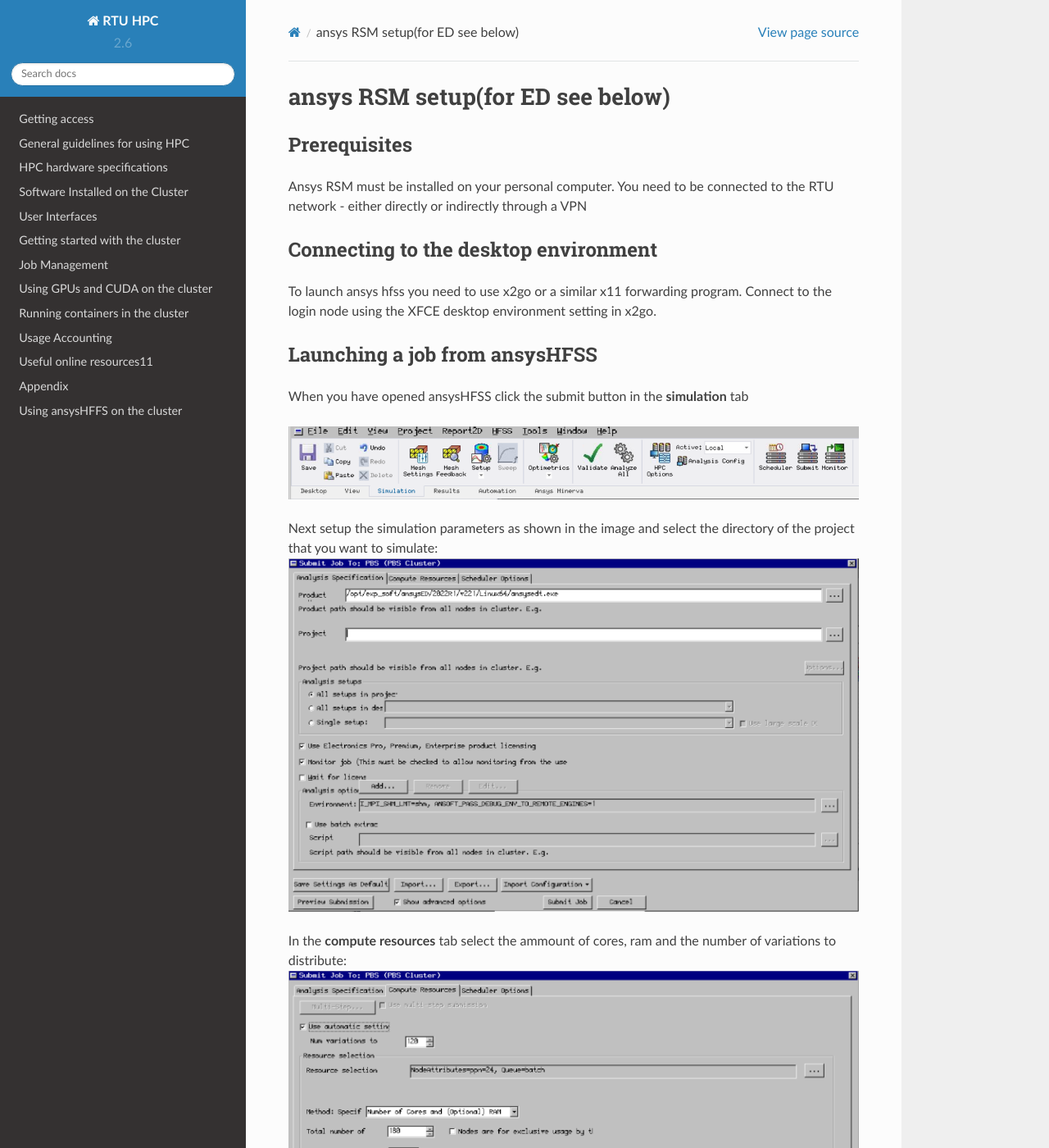
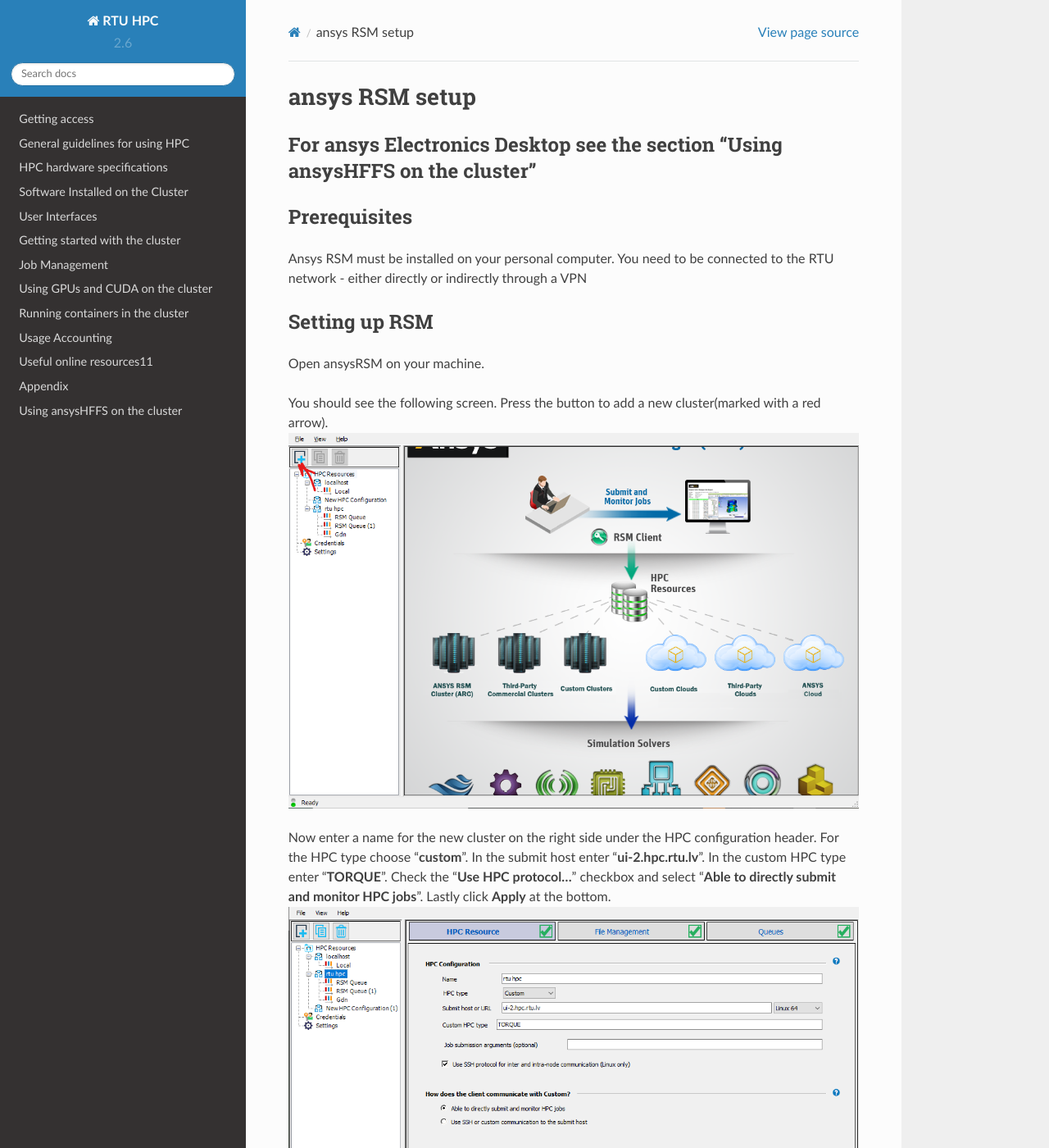
Before and after one commit to rtuhpc/hpc-manual, a Sphinx documentation site: the page built from doc/ansysRSM.md, in a window 1280 px wide and 1400 px high. Shown: the whole window at 82% size. Built offline with Sphinx 7.4.7 and the Read the Docs theme 2.0.0, drawn with Linux system fonts in a browser that asks for light colours; some of the changed text lies outside the part shown.

Commit message:
Update ansysRSM.md
Add tutorial for ansys RSM

````diff
--- a/doc/ansysRSM.md
+++ b/doc/ansysRSM.md
@@ -1,27 +1,35 @@
-# ansys RSM setup(for ED see below)
+# ansys RSM setup
+## For ansys Electronics Desktop see the section "Using ansysHFFS on the cluster"
 
 ## Prerequisites
 Ansys RSM must be installed on your personal computer.
 You need to be connected to the RTU network - either directly or indirectly through a VPN
 
-## Connecting to the desktop environment
-To launch ansys hfss you need to use x2go or a similar x11 forwarding program. Connect to the login node using the XFCE desktop environment setting in x2go.
+## Setting up RSM
+Open ansysRSM on your machine.
 
-## Launching a job from ansysHFSS
-When you have opened ansysHFSS click the submit button in the <b>simulation</b> tab
+You should see the following screen. Press the button to add a new cluster(marked with a red arrow).
+![ansys_simulate_select](images/ansysRSM/initial.png)
 
-![ansys_simulate_select](images/ansys_simulate_select.PNG)
+Now enter a name for the new cluster on the right side under the HPC configuration header. For the HPC type choose "**custom**". In the submit host enter "**ui-2.hpc.rtu.lv**". In the custom HPC type enter "**TORQUE**". Check the "**Use HPC protocol...**" checkbox and select "**Able to directly submit and monitor HPC jobs**". Lastly click **Apply** at the bottom.
+![ansys_simulate_select](images/ansysRSM/settings1.png)
 
-Next setup the simulation parameters as shown in the image and select the directory of the project that you want to simulate:
-![ansys_submit_job_settings](images/ansys_submit_job_settings.PNG)
+In the second settings screen set everything as shown in the following image, but change the part "**yourUserAccount**" to your actual HPC account username
+![ansys_simulate_select](images/ansysRSM/settings2.png)
 
-In the <b>compute resources</b> tab select the ammount of cores, ram and the number of variations to distribute:
-![ansys_submit_job_settings](images/ansys_submit_job_compute.PNG)
+First double click on the credentials tab on the left side then click the button on the right panel to create new credentials.
+![ansys_simulate_select](images/ansysRSM/creds1.png)
 
-In the <b>scheduler options</b> tab enter a custom job submission command. For example:
-```
--l procs=180,pmem=2gb -q 'batch@rudens.hpc.rtu.lv' -N hfss -d /home_beegfs/<b>your user name</b>/ -l walltime=5:00:00 -j oe
-```
-![ansys_submit_job_settings](images/ansys_submit_job_sched.PNG)
+In the promt that appears enter your HPC username and the password that you use to login to the HPC cluster
+![ansys_simulate_select](images/ansysRSM/creds2.png)
 
-Now just click <b>submit job</b> and everything should be running!
+Select the cluster that you just created and any others where you wish to use this account.
+![ansys_simulate_select](images/ansysRSM/creds3.png)
+
+Go back to the cluster setup by double clicking on the cluster name
+
+![ansys_simulate_select](images/ansysRSM/goback.png)
+
+Select the queues tab(1.). Then press the button(2.) to load the queues from the cluster. Check the queues that you will need to use in the **Enabled** column. Finally, test if the queues work by clicking the submit button(3.) and if everything is setup correctly you should see a green checkmark next to the submit button.
+
+![ansys_simulate_select](images/ansysRSM/settings3.png)
````
